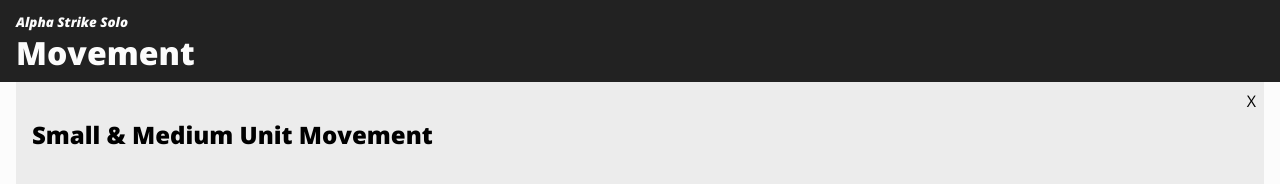
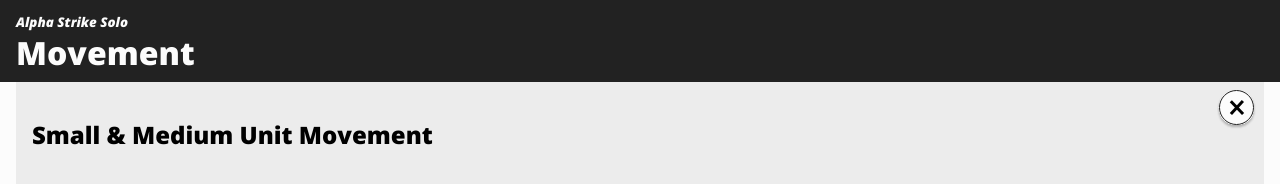
Before and after one commit to johnnycricket/alpha-strike-solo, a React (Create React App) app: page /movement in a window 1280 px wide. Both pictures are taken after a click on the button "Small - Medium Unit". Shown: the top 184 px of the page. Built offline with nearby package versions, Linux system fonts and the light colour scheme.

Commit message:
moved the svg into component.

```diff
--- /dev/null
+++ b/src/components/closeicon.tsx
@@ -0,0 +1,28 @@
+const CloseIcon = () => {
+    return (
+        <>
+            <svg width="39" height="39" viewBox="0 0 39 39" fill="none" xmlns="http://www.w3.org/2000/svg">
+                <g filter="url(#filter0_d_23_79)">
+                    <circle cx="19.5" cy="17.5" r="17.5" fill="#FCFCFC" />
+                    <circle cx="19.5" cy="17.5" r="17" stroke="#222222" />
+                </g>
+                <line x1="13.8978" y1="23.9826" x2="25.8978" y2="10.9826" stroke="black" stroke-width="3" />
+                <line x1="13.827" y1="11.2061" x2="26.0816" y2="23.9608" stroke="black" stroke-width="3" />
+                <defs>
+                    <filter id="filter0_d_23_79" x="0" y="0" width="39" height="39" filterUnits="userSpaceOnUse" color-interpolation-filters="sRGB">
+                        <feFlood flood-opacity="0" result="BackgroundImageFix" />
+                        <feColorMatrix in="SourceAlpha" type="matrix" values="0 0 0 0 0 0 0 0 0 0 0 0 0 0 0 0 0 0 127 0" result="hardAlpha" />
+                        <feOffset dy="2" />
+                        <feGaussianBlur stdDeviation="1" />
+                        <feComposite in2="hardAlpha" operator="out" />
+                        <feColorMatrix type="matrix" values="0 0 0 0 0 0 0 0 0 0 0 0 0 0 0 0 0 0 0.25 0" />
+                        <feBlend mode="normal" in2="BackgroundImageFix" result="effect1_dropShadow_23_79" />
+                        <feBlend mode="normal" in="SourceGraphic" in2="effect1_dropShadow_23_79" result="shape" />
+                    </filter>
+                </defs>
+            </svg>
+        </>
+    )
+}
+
+export default CloseIcon
--- a/src/routes/Movement.tsx
+++ b/src/routes/Movement.tsx
@@ -4,6 +4,7 @@
 import { MissileSniperMovement as MissileSniperMovementType } from "../types/MissileSniperMovement";
 import { MeleeMovement as MeleeMovementType } from "../types/MeleeMovement";
 import OrderContainer from "../components/orderContainer/OrderContainer";
+import CloseIcon from "../components/closeicon";
 
 const Movement = () => {
     const [showMoveKinds, setShowMoveKinds] = useState(true);
@@ -70,25 +71,25 @@
 
                 {showSM &&
                     <div className="overlay">
-                        <span className="closeIcon" onClick={() => updateStage()}>X</span>
+                        <span className="closeIcon" onClick={() => updateStage()}><CloseIcon /></span>
                         <OrderContainer orderType={LightMediumMovement} orderTitle={"Small & Medium Unit Movement"}/>
                     </div>
                 }
                 {showHA &&
                     <div className="overlay">
-                        <span className="closeIcon" onClick={() => updateStage()}>X</span>
+                        <span className="closeIcon" onClick={() => updateStage()}><CloseIcon /></span>
                         <OrderContainer orderType={HeavyAssaultMovementType} orderTitle={"Heavy & Assault Unit Movement"}/>
                     </div>
                 }
                 {showMS &&
                     <div className="overlay">
-                        <span className="closeIcon" onClick={() => updateStage()}>X</span>
+                        <span className="closeIcon" onClick={() => updateStage()}><CloseIcon /></span>
                         <OrderContainer orderType={MissileSniperMovementType} orderTitle={"Missile & Sniper Unit Movement"}/>
                     </div>
                 }
                 {showMelee &&
                     <div className="overlay">
-                        <span className="closeIcon" onClick={() => updateStage()}>X</span>
+                        <span className="closeIcon" onClick={() => updateStage()}><CloseIcon /></span>
                         <OrderContainer orderType={MeleeMovementType} orderTitle={'Melee Unit Movement'}/>
                     </div>}
             </section>
--- a/src/scss/movement.scss
+++ b/src/scss/movement.scss
@@ -5,6 +5,9 @@
         p {
             font-weight: 800;
             font-style: italic;
+        }
+        .button {
+            margin-right: 1rem;
         }
 
         .overlay {
```
Also changed, not shown: src/resources/closebutton.svg (deleted).
